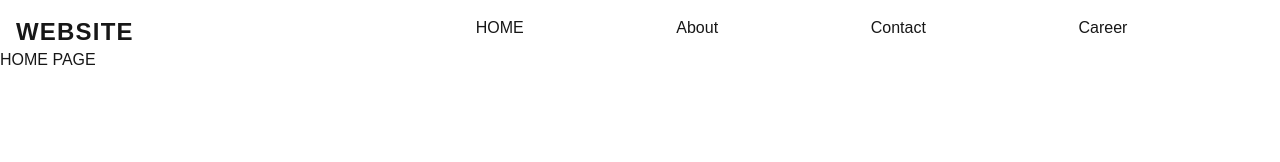
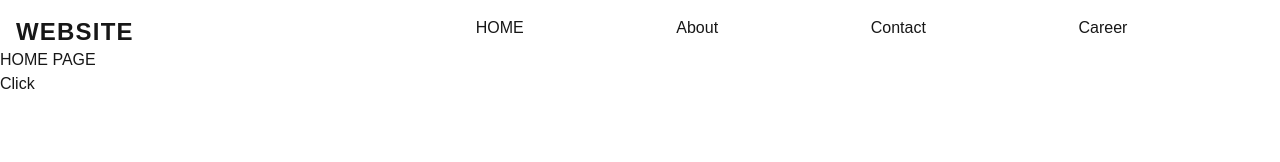
Before and after one commit to YOGI-YA/PFO-1, a Next.js app: page /home in a window 1280 px wide. Shown: the top 162 px of the page. Built offline with nearby package versions, Linux system fonts and the light colour scheme.

Commit message:
chore: configured ssr and csr , built resuable components

```diff
--- a/app/home/page.tsx
+++ b/app/home/page.tsx
@@ -1,7 +1,11 @@
+"use client"
+import Button from "@/components/Button";
+
 export default function home (){
     return (
         <div>
             <h1>HOME PAGE</h1>
+            <Button text="Click"/>
         </div>
     )
 }
--- /dev/null
+++ b/components/Button.tsx
@@ -0,0 +1,7 @@
+export default function Button({text}:{text:string}){
+    return (
+        <button onClick={() =>alert("hola amigos kese ho thik ho")}>
+            {text}
+        </button>
+    )
+}
```
